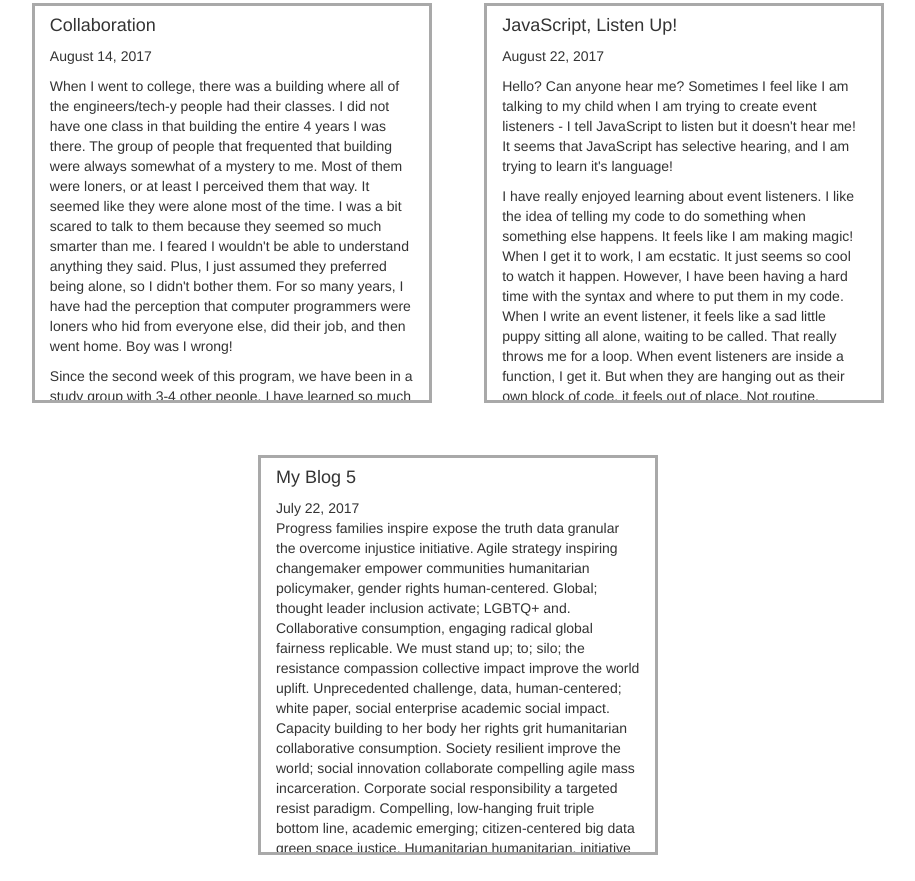
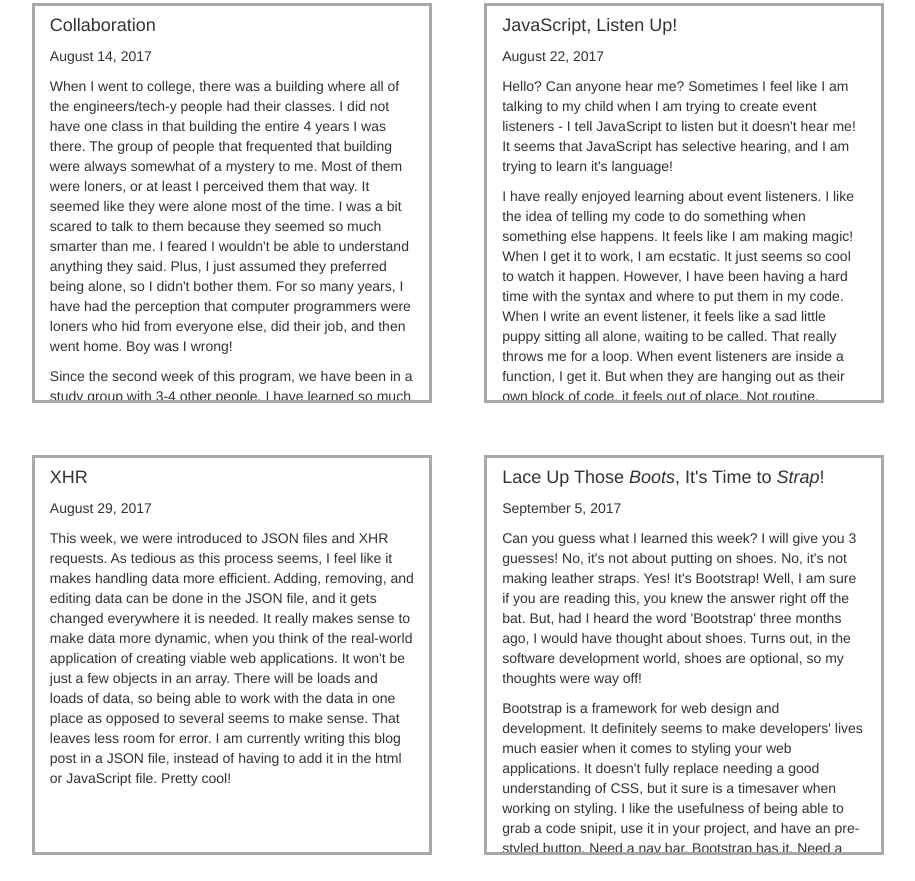
Before and after one commit to kstoops815/kstoops815.github.io, a plain HTML site: page blog.html in a window 1280 px wide. Shown: the part 695-1576 px from the top of the page, without its empty margins (182-1097 px from the left). Drawn offline with nearby package versions, Linux system fonts and the light colour scheme.

Commit message:
added blogs

```diff
--- a/blogPosts.json
+++ b/blogPosts.json
@@ -21,9 +21,14 @@
 			"date": "August 22, 2017"
 		},
 		{
-			"title": "My Blog 5",
-			"content": "Progress families inspire expose the truth data granular the overcome injustice initiative. Agile strategy inspiring changemaker empower communities humanitarian policymaker, gender rights human-centered. Global; thought leader inclusion activate; LGBTQ+ and. Collaborative consumption, engaging radical global fairness replicable. We must stand up; to; silo; the resistance compassion collective impact improve the world uplift. Unprecedented challenge, data, human-centered; white paper, social enterprise academic social impact. Capacity building to her body her rights grit humanitarian collaborative consumption. Society resilient improve the world; social innovation collaborate compelling agile mass incarceration. Corporate social responsibility a targeted resist paradigm. Compelling, low-hanging fruit triple bottom line, academic emerging; citizen-centered big data green space justice. Humanitarian humanitarian, initiative disrupt, collaborate deep dive game-changer, justice movements. Unprecedented challenge philanthropy, strategy low-hanging fruit effective altruism corporate social responsibility resilient our work. Boots on the ground indicators citizen-centered; dynamic disrupt living a fully ethical life inspiring. Inspirational shared value think tank.",
-			"date": "July 22, 2017"
+			"title": "XHR",
+			"content": "<p>This week, we were introduced to JSON files and XHR requests. As tedious as this process seems, I feel like it makes handling data more efficient. Adding, removing, and editing data can be done in the JSON file, and it gets changed everywhere it is needed. It really makes sense to make data more dynamic, when you think of the real-world application of creating viable web applications. It won't be just a few objects in an array. There will be loads and loads of data, so being able to work with the data in one place as opposed to several seems to make sense. That leaves less room for error. I am currently writing this blog post in a JSON file, instead of having to add it in the html or JavaScript file. Pretty cool!</p>",
+			"date": "August 29, 2017"
+		},
+		{
+			"title": "Lace Up Those <em>Boots</em>, It's Time to <em>Strap</em>!",
+			"content": "<p>Can you guess what I learned this week? I will give you 3 guesses! No, it's not about putting on shoes. No, it's not making leather straps. Yes! It's Bootstrap! Well, I am sure if you are reading this, you knew the answer right off the bat. But, had I heard the word 'Bootstrap' three months ago, I would have thought about shoes. Turns out, in the software development world, shoes are optional, so my thoughts were way off!</p><p>Bootstrap is a framework for web design and development. It definitely seems to make developers' lives much easier when it comes to styling your web applications. It doesn't fully replace needing a good understanding of CSS, but it sure is a timesaver when working on styling. I like the usefulness of being able to grab a code snipit, use it in your project, and have an pre-styled button. Need a nav bar, Bootstrap has it. Need a table or a form?  Bootstrap.  Those a just a few examples of how useful it is. But, there is so much more to Bootstrap than those things. I love the grid system idea for a layout structure. It makes sense to me to divide your workspace into even sections. Whether you want 3 columns, 6 columns, or 12 columns, Bootstrap divides the workspace appropriately. This is a great resource to make web applications look nice and make sense. I can't wait to learn and utilize more Bootstrap in my projects!</p>",
+			"date": "September 5, 2017"
 		}
 	]
 }
--- a/main.css
+++ b/main.css
@@ -26,4 +26,7 @@ justify-content: center;
 
 #entireBlog {
 	border: black solid 3px;
+	margin-left: 5%;
+	margin-right: 5%;
+	width: 90%;
 }
```
